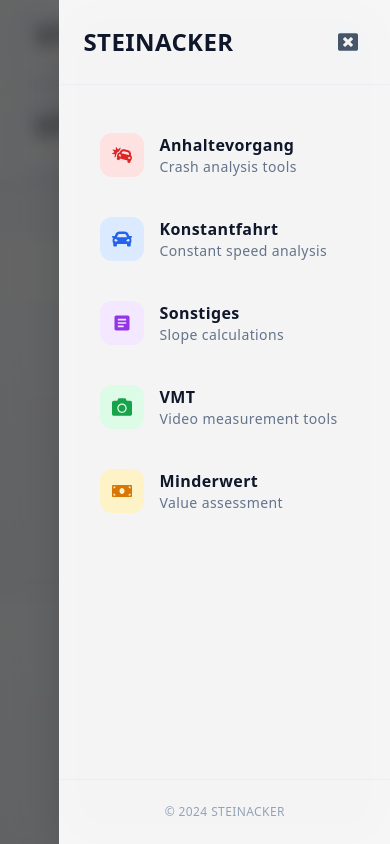
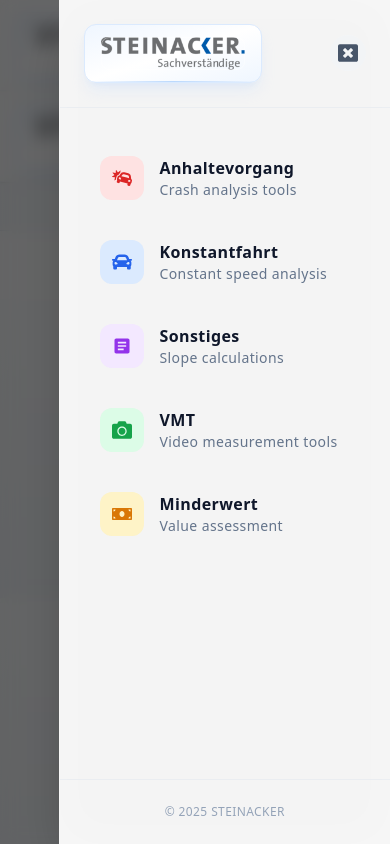
Before and after one commit to hoidOS/ifu, a Next.js app: page /Navbar in a window 390 px wide. Both pictures are taken after a click on the icon 360 px from the left and 44 px from the top of the page. Built offline with nearby package versions, Linux system fonts and the light colour scheme.

Commit message:
docs: update

```diff
--- a/pages/Navbar.tsx
+++ b/pages/Navbar.tsx
@@ -269,13 +269,27 @@ function Navbar() {
                 >
                     {/* Header */}
                     <div className="flex items-center justify-between p-6 border-b border-slate-200/50">
-                        <Link href="/" onClick={handleNav}>
-                            <h1
-                                id="mobile-menu-title"
-                                className="text-2xl font-bold text-slate-900 hover:text-primary-600 transition-colors cursor-pointer"
-                            >
-                                STEINACKER
-                            </h1>
+                        <Link href="/" onClick={handleNav} className="group cursor-pointer" aria-label="Zur STEINACKER Startseite">
+                            <div className="relative overflow-hidden rounded-xl bg-gradient-to-br from-blue-50 via-white to-blue-50 px-4 py-3 shadow-lg shadow-blue-200/30 transition-all duration-300 group-active:scale-[0.98] border border-blue-100">
+                                <div className="absolute inset-x-6 top-0 h-[2px] bg-gradient-to-r from-transparent via-primary-300/70 to-transparent opacity-0 transition-opacity duration-300 group-hover:opacity-100"></div>
+                                <div className="absolute inset-0 bg-gradient-to-br from-blue-100/25 via-transparent to-transparent opacity-0 group-hover:opacity-100 transition-opacity duration-500"></div>
+                                <div className="relative flex items-center justify-center">
+                                    <div className="relative w-36 transition-transform duration-300 group-hover:scale-[1.03] group-hover:drop-shadow-[0_16px_40px_rgba(37,99,235,0.35)]">
+                                        <Image
+                                            src={logo}
+                                            alt="STEINACKER"
+                                            width={238}
+                                            height={54}
+                                            className="h-auto w-full object-contain"
+                                            priority
+                                        />
+                                        <span className="pointer-events-none absolute inset-0 rounded-lg border border-white/40"></span>
+                                        <span className="pointer-events-none absolute inset-x-0 -bottom-2 h-2 bg-gradient-to-r from-transparent via-blue-200/50 to-transparent opacity-0 blur-lg transition-opacity duration-300 group-hover:opacity-100"></span>
+                                    </div>
+                                    <span id="mobile-menu-title" className="sr-only">STEINACKER</span>
+                                </div>
+                                <div className="absolute bottom-0 left-0 right-0 h-px bg-gradient-to-r from-transparent via-blue-400/40 to-transparent"></div>
+                            </div>
                         </Link>
                         <button
                             onClick={handleNav}
@@ -362,7 +376,7 @@ function Navbar() {
                     {/* Footer */}
                     <div className="absolute bottom-0 left-0 right-0 p-6 border-t border-slate-200/50">
                         <p className="text-xs text-slate-400 text-center">
-                            © 2024 STEINACKER
+                            © 2025 STEINACKER
                         </p>
                     </div>
                 </div>
```
Also changed, not shown: 2 other files (tests, documents, lock files or other folders).
